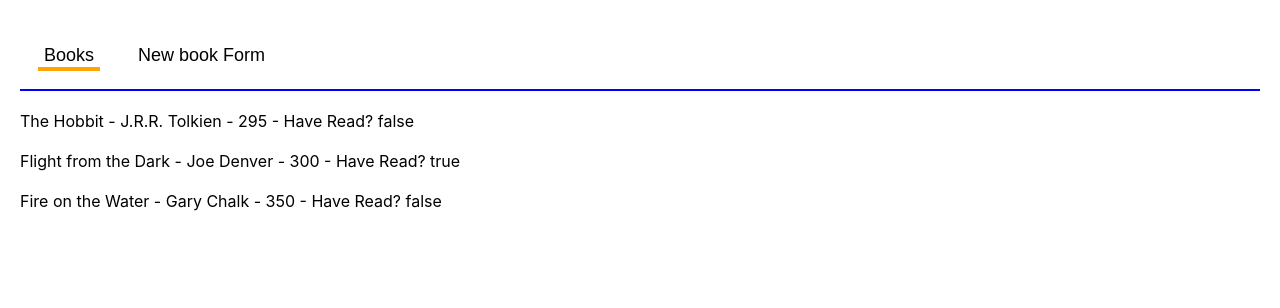
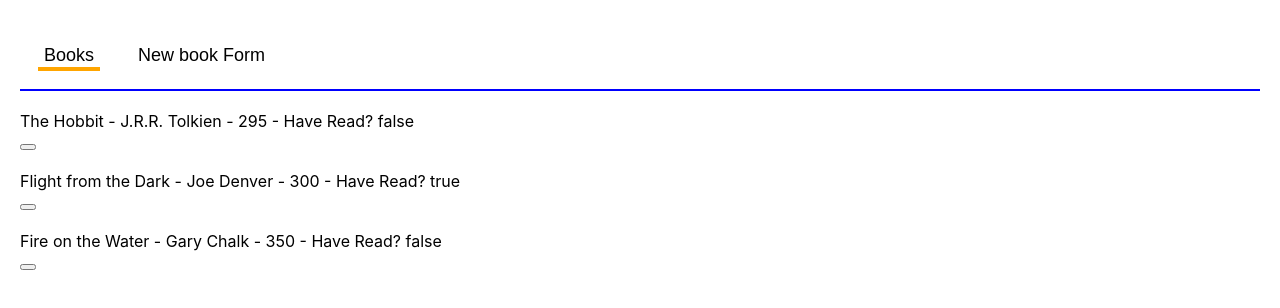
Before and after one commit to ymeynot45/library_with_react, a React (Create React App) app: page / in a window 1280 px wide. Shown: the top 308 px of the page. Built offline with nearby package versions, Linux system fonts and the light colour scheme.

Commit message:
setup of second tab and starting to setup the Book constructor

```diff
--- a/src/AddBookPage.js
+++ b/src/AddBookPage.js
@@ -0,0 +1,10 @@
+import React from "react";
+import PropTypes from "prop-types";
+import "./AddBookPage.css";
+
+
+const AddBookPage = ({}) => (
+    <div>AddBookPage</div>
+);
+
+export default AddBookPage;
--- a/src/App.js
+++ b/src/App.js
@@ -3,10 +3,12 @@
 import {library} from "./BookPage.js";
 import Nav from "./Nav.js";
 import "./App.css";
+import AddBookPage from "./AddBookPage.js";
 
 
 const App = () => {
   const [activeTab, setActiveTab] = useState('library');
+  // const ;
   return(
     <div className='App'>
       <Nav
@@ -26,7 +28,7 @@
     case 'library':
       return <LibraryPage books={library}/>
     case 'NewBookForm':
-      return <span> Add new book</span>
+      return <AddBookPage/>
   }
 }
 
--- a/src/Book.js
+++ b/src/Book.js
@@ -1,6 +1,8 @@
 import React from "react";
 import PropTypes from 'prop-types';
 import "./Book.css";
+import "./BookPage.js";
+import { library } from "./BookPage.js";
 
 const Book = ({book, haveReadToggle}) => (
     <div className="Book">
@@ -16,9 +18,13 @@
     </div>
 );
 
-Book.PropTypes = {
-    book: PropTypes.object.isRequired,
-    haveReadToggle: PropTypes.func.isRequired
+ const haveReadToggle = () => {
+
 };
 
+// Book.PropTypes = {
+//     book: PropTypes.object.isRequired,
+//     haveReadToggle: PropTypes.func.isRequired,
+// };
+
 export default Book;
--- a/src/LibraryPage.js
+++ b/src/LibraryPage.js
@@ -1,14 +1,16 @@
 import React from "react";
 import PropTypes from 'prop-types';
 import "./LibraryPage.css";
+import Book from "./Book.js";
+// import "./BookPage.js";
 
-function LibraryPage({books}){
+function LibraryPage({books, haveReadToggle}){
     console.log(books);
     return(
         <ul className="LibraryPage-books">
             {books.map(book =>
                 <li key={book.id} className="LibraryPage-Book">
-                    {book.title} - {book.author} - {book.pageCount} - Have Read?  {book.haveRead.toString()}
+                    <Book book={book} haveReadToggle={() => haveReadToggle(book)} />
                 </li>
             )}
         </ul>
```
Also changed, not shown: src/AddBookPage.css (added).
